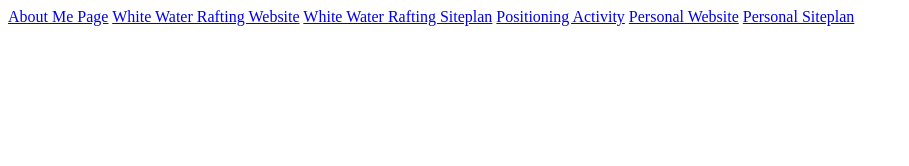
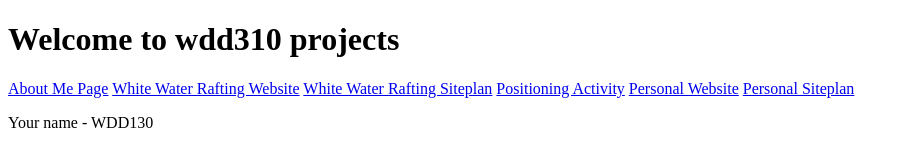
Before and after one commit to juninetbr/wdd130, a plain HTML site: page index.html in a window 1280 px wide. Shown: the whole page, without its empty margins (0-909 px from the left). Drawn offline with Linux system fonts and the light colour scheme.

Commit message:
Added a paragraph

```diff
--- a/index.html
+++ b/index.html
@@ -7,6 +7,7 @@
     <title>WDD130 HOME PAGE</title>
 </head>
 <body>
+    <h1> Welcome to wdd310 projects</h1>
     <nav>
         <a href="aboutme/index.html">About Me Page</a>
         <a href="wwr/index.html">White Water Rafting Website</a>
@@ -14,6 +15,7 @@
         <a href="positioning.html">Positioning Activity</a>
         <a href="#">Personal Website</a>
         <a href="#">Personal Siteplan</a>
+        <p> Your name - WDD130</p>
       </nav>
 
 
```
